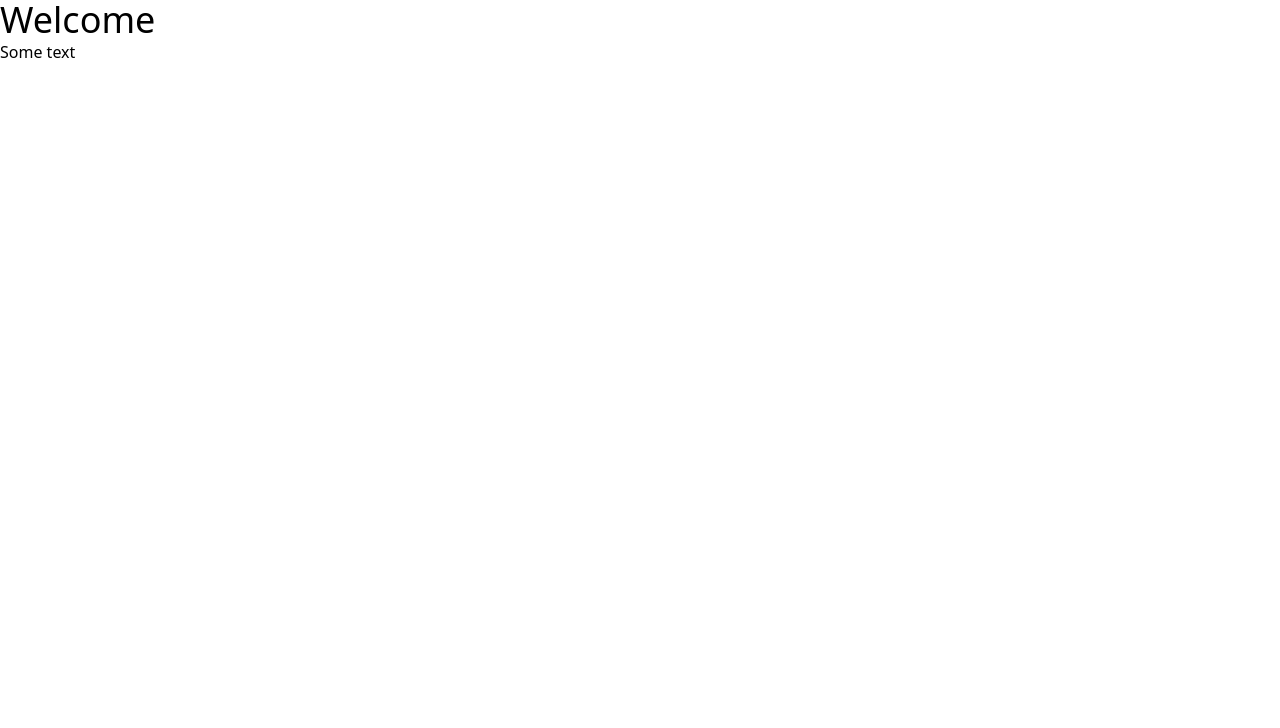
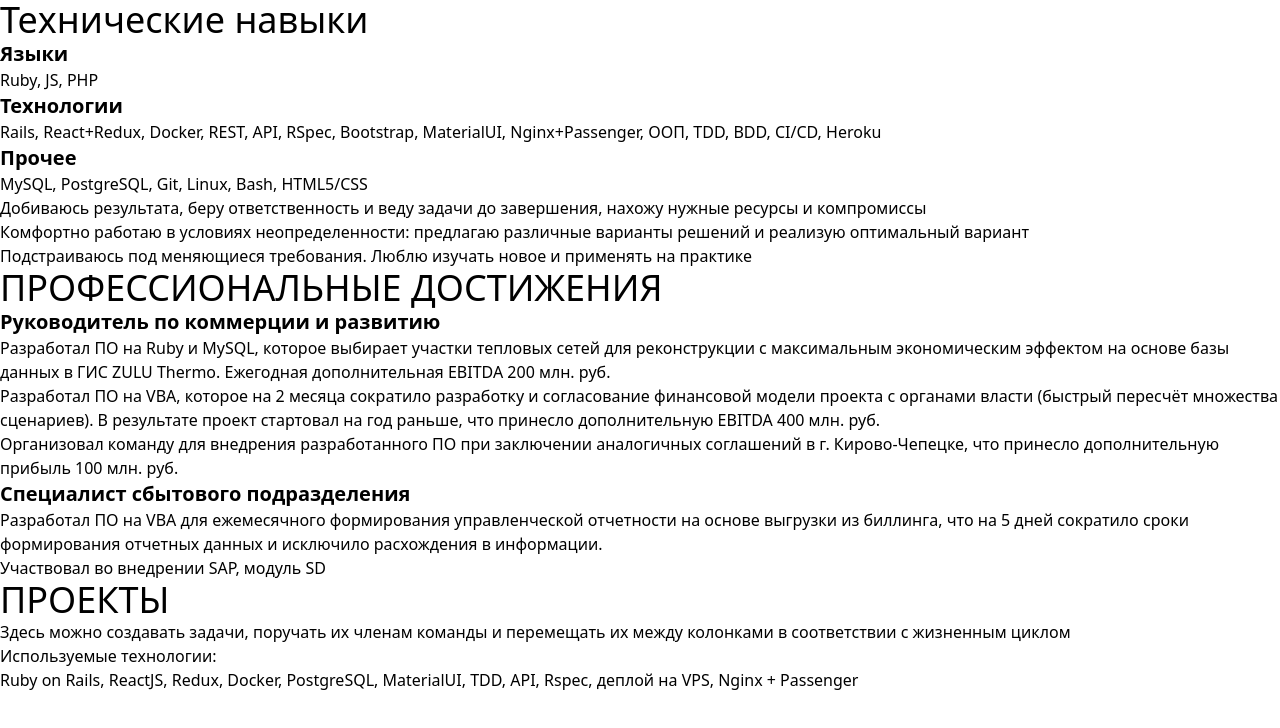
Before and after one commit to ChebanenkoAlexander/cv, a Next.js app: page / in a window 1280 px wide. Shown: the top 728 px of the page. Built offline with nearby package versions, Linux system fonts and the light colour scheme.

Commit message:
Layout preparation

```diff
--- a/pages/index.js
+++ b/pages/index.js
@@ -4,12 +4,71 @@ export default function Home() {
   return (
     <div>
       <Head>
-        <title>Create Next App</title>
+        <title>Chebanenko Aleksandr</title>
       </Head>
 
       <main>
-        <h1 className="text-4xl">Welcome</h1>
-        <p>Some text</p>
+        <h2 className="text-4xl">Технические навыки</h2>
+        <h3 className="font-semibold text-xl">Языки</h3>
+        <p>Ruby, JS, PHP</p>
+        <h3 className="font-semibold text-xl">Технологии</h3>
+        <p>
+          Rails, React+Redux, Docker, REST, API, RSpec, Bootstrap, MaterialUI,
+          Nginx+Passenger, ООП, TDD, BDD, CI/CD, Heroku
+        </p>
+        <h3 className="font-semibold text-xl">Прочее</h3>
+        <p>MySQL, PostgreSQL, Git, Linux, Bash, HTML5/CSS</p>
+        <p>
+          Добиваюсь результата, беру ответственность и веду задачи до
+          завершения, нахожу нужные ресурсы и компромиссы
+        </p>
+
+        <p>
+          Комфортно работаю в условиях неопределенности: предлагаю различные
+          варианты решений и реализую оптимальный вариант
+        </p>
+
+        <p>
+          Подстраиваюсь под меняющиеся требования. Люблю изучать новое и
+          применять на практике
+        </p>
+        <h2 className="text-4xl">ПРОФЕССИОНАЛЬНЫЕ ДОСТИЖЕНИЯ</h2>
+        <h3 className="font-semibold text-xl">Руководитель по коммерции и развитию</h3>
+        <p>
+          Разработал ПО на Ruby и MySQL, которое выбирает участки тепловых сетей
+          для реконструкции с максимальным экономическим эффектом на основе базы
+          данных в ГИС ZULU Thermo. Ежегодная дополнительная EBITDA 200 млн.
+          руб.
+        </p>
+        <p>
+          Разработал ПО на VBA, которое на 2 месяца сократило разработку и
+          согласование финансовой модели проекта с органами власти (быстрый
+          пересчёт множества сценариев). В результате проект стартовал на год
+          раньше, что принесло дополнительную EBITDA 400 млн. руб.
+        </p>
+        <p>
+          Организовал команду для внедрения разработанного ПО при заключении
+          аналогичных соглашений в г. Кирово-Чепецке, что принесло
+          дополнительную прибыль 100 млн. руб.
+        </p>
+        <h3 className="font-semibold text-xl">Специалист сбытового подразделения</h3>
+        <p>
+          Разработал ПО на VBA для ежемесячного формирования управленческой
+          отчетности на основе выгрузки из биллинга, что на 5 дней сократило
+          сроки формирования отчетных данных и исключило расхождения в
+          информации.
+        </p>
+        <p>Участвовал во внедрении SAP, модуль SD</p>
+        <h2 className="text-4xl">ПРОЕКТЫ</h2>
+        <p>
+          Здесь можно создавать задачи, поручать их членам команды и перемещать
+          их между колонками в соответствии с жизненным циклом
+        </p>
+        <p>Используемые технологии:</p>
+        <p>
+          Ruby on Rails, ReactJS, Redux, Docker, PostgreSQL, MaterialUI, TDD,
+          API, Rspec, деплой на VPS, Nginx + Passenger
+        </p>
       </main>
     </div>
   );
```
